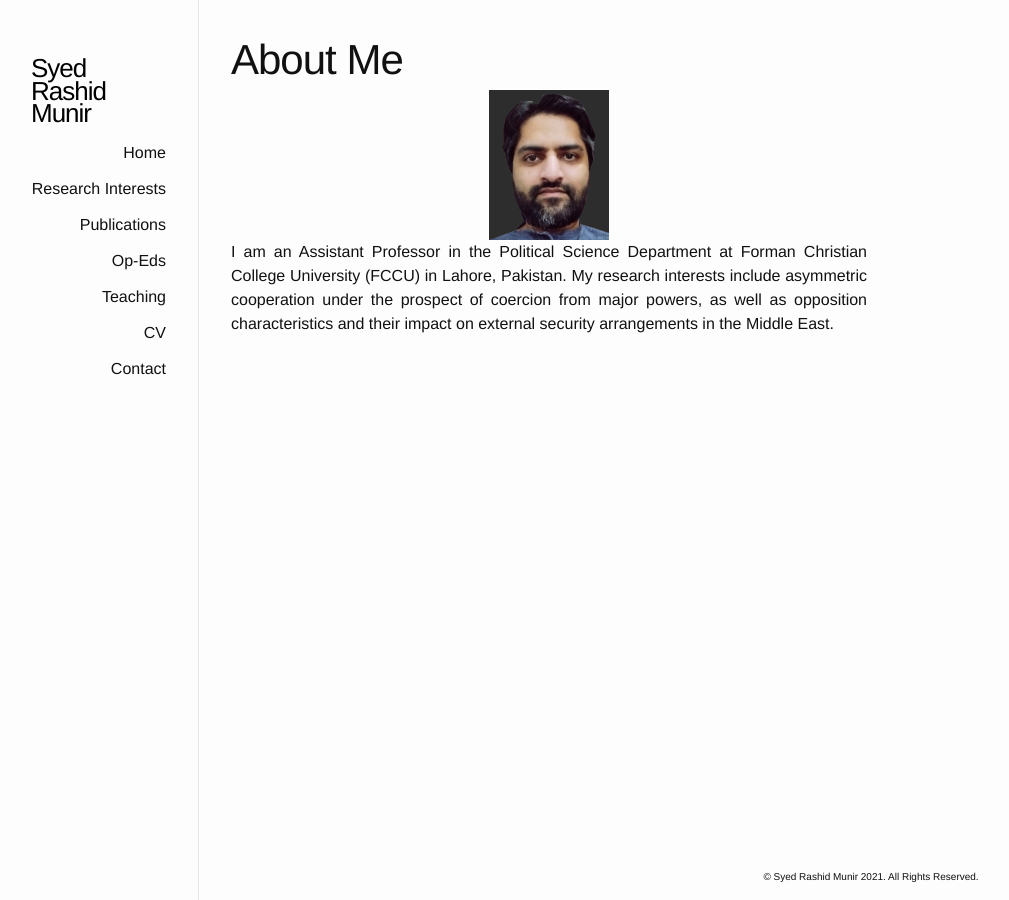
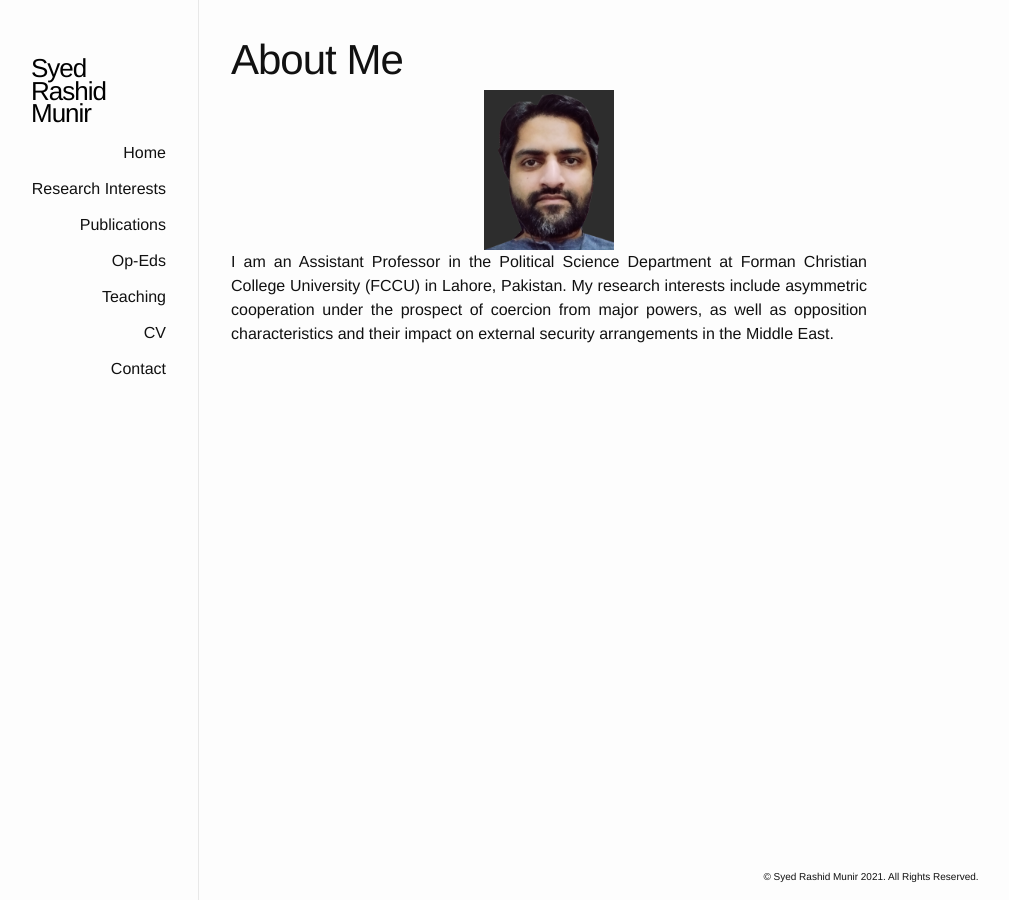
Before and after one commit to srmunir/srmunir.github.io, a Jekyll site: the page built from index.html, in a window 1280 px wide. Shown: the whole page, without its empty margins (191-1200 px from the left). Built offline with Jekyll 4.4.1, drawn with Linux system fonts in a browser that asks for light colours.

Commit message:
changed picture dimensions

```diff
--- a/index.html
+++ b/index.html
@@ -8,7 +8,7 @@ title: About Me
 
 
 <div class="post-excerpt">
-<center><img src="photos/profile2.png" class="centerImage" alt="Profile" aligh="middle" height="150" width="120"></center>
+<center><img src="photos/profile2.png" class="centerImage" alt="Profile" aligh="middle" height="160" width="130"></center>
       <div class="horizontalgap" style="width:15px"></div>
 <p align="justify">I am an Assistant Professor in the Political Science Department at Forman Christian College University (FCCU) in Lahore, Pakistan. My research interests include asymmetric cooperation under the prospect of coercion from major powers, as well as opposition characteristics and their impact on external security arrangements in the Middle East.</p>
       </div>
```
